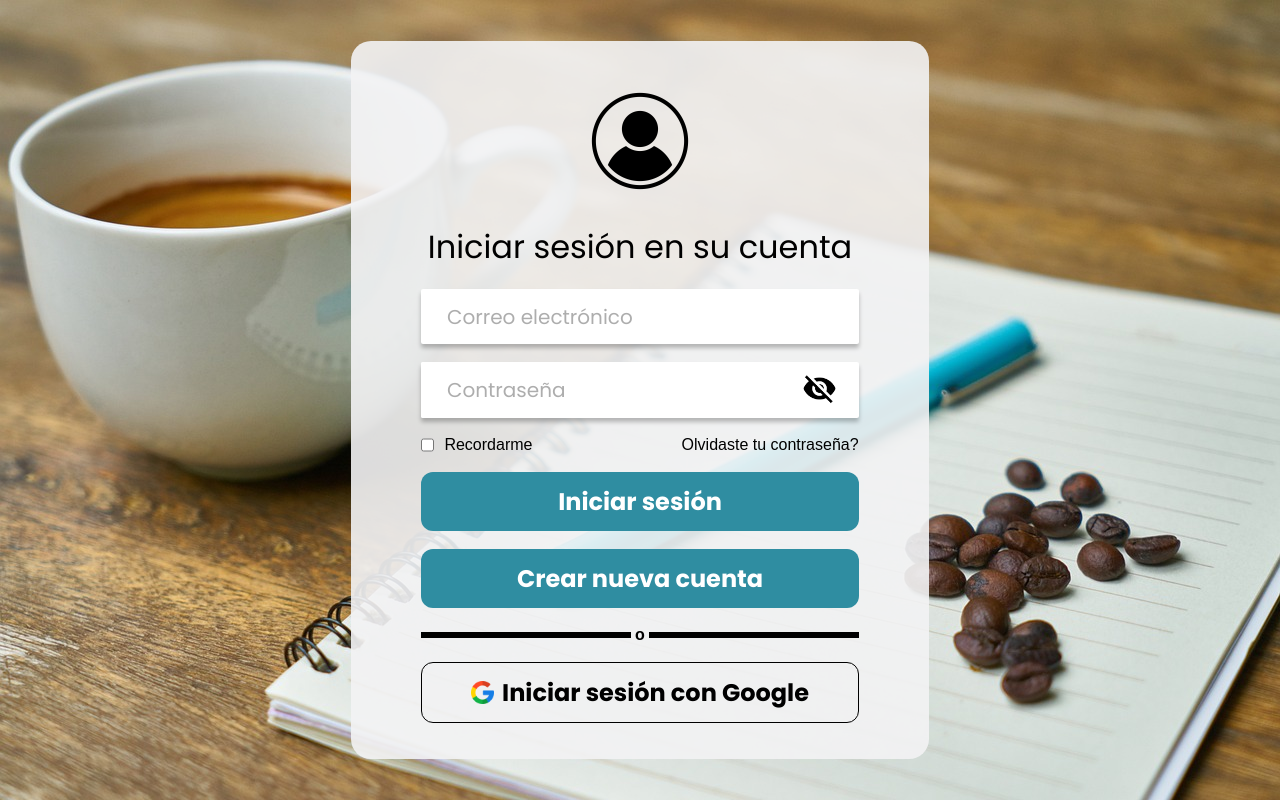
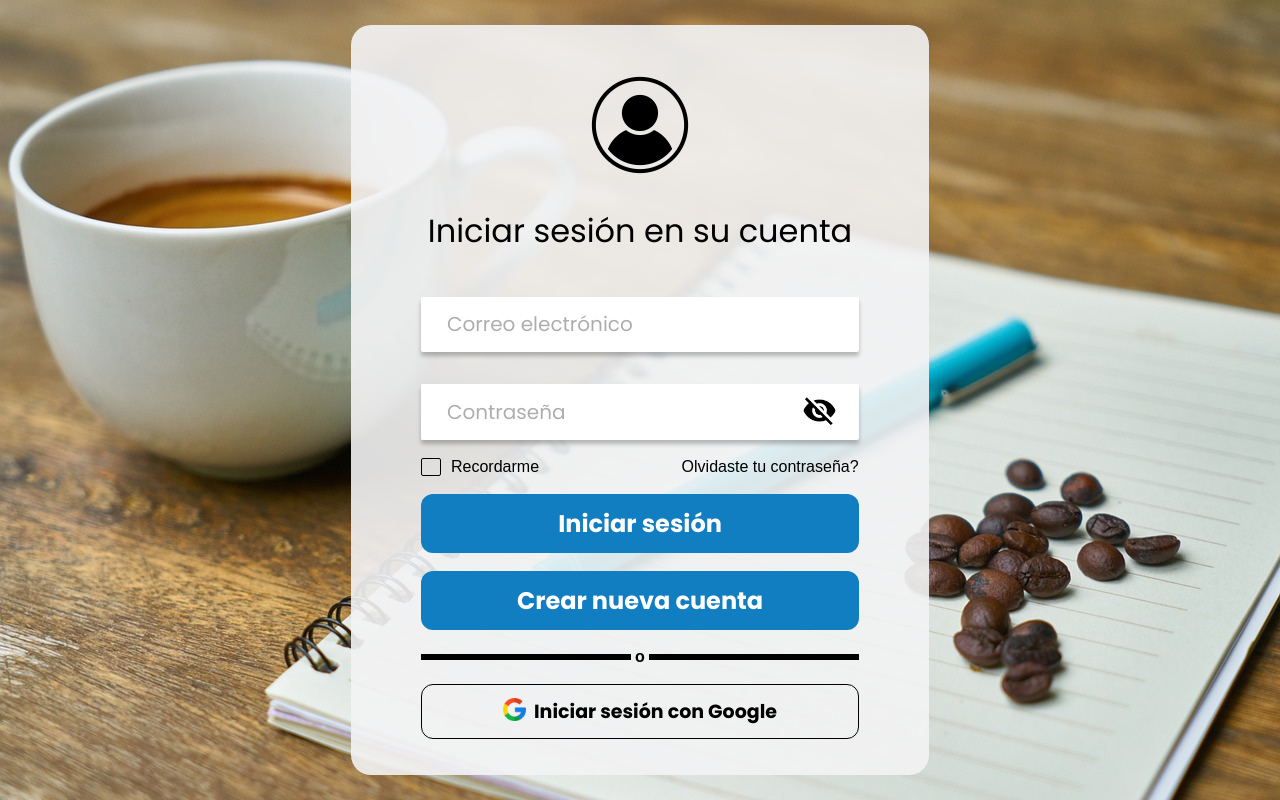
Before and after one commit to brian101016/equipoB-diseno-web, a React (Create React App) app: page /login in a window 1280 px wide. Built offline with nearby package versions, Linux system fonts and the light colour scheme.

Commit message:
Agregado el diseño de los inputs

```diff
--- a/src/screens/LoginScreen.tsx
+++ b/src/screens/LoginScreen.tsx
@@ -43,7 +43,7 @@ const LoginScreen = (props: LoginScreenProps) => {
 
         <h2>Iniciar sesión en su cuenta</h2>
 
-        <input className="input" type="text" placeholder="Correo electrónico" />
+        <input className="input inputCorreo" type="text" placeholder="Correo electrónico" />
 
         <div className="inputPassContainer">
           <input
@@ -61,7 +61,7 @@ const LoginScreen = (props: LoginScreenProps) => {
         </div>
 
         <div style={{ display: "flex" }}>
-          <input type="checkbox" />
+          <input className="checkbox" type="checkbox" />
           <label htmlFor="" style={{ marginLeft: "10px" }}>Recordarme</label>
           <a href="#" style={{ marginLeft: "auto" }}>
             Olvidaste tu contraseña?
--- a/src/theme/styles.scss
+++ b/src/theme/styles.scss
@@ -94,6 +94,11 @@ body {
       outline: none;
     }
 
+
+  }
+
+  .inputCorreo{
+    margin: 1.5rem 0rem 0.9rem 0rem;
   }
 
   .inputPassContainer {
@@ -128,14 +133,39 @@ img#ojoIcon {
   padding: 9px;
 }
 
+// ################################################################################################ CHECKBOXES
+.checkbox{
+    -moz-appearance:none;
+    -webkit-appearance:none;
+    -o-appearance:none;
+    outline: none;
+    content:none;
 
+}
+.checkbox:before {
+    content: " ✓";
+    font-size: 15px;
+    text-align: center;
+    color: transparent !important;
+    display: block;
+    width: 1.1rem;
+    height: 1rem;
+    border: 1.5px solid black;
+    border-radius: 2px;
+    font-size: 16px;
+    line-height:1rem;
+    font-weight: 600;
+}
 
-
+.checkbox:checked:before {
+	color: white !important;
+  background-color: blue;
+}
 
 // ################################################################################################ BUTTONS
 .button {
   border-radius: 12px;
-  background-color: #2f8da1;
+  background-color: #127EC2;
   color: #fff;
   font-family: "Poppins";
   font-size: 24px;
@@ -153,6 +183,7 @@ img#ojoIcon {
 }
 
 .buttonGoogle {
+  font-size: 19px;
   color: black;
   border: 0.9px solid black;
   background-color: transparent;
```
